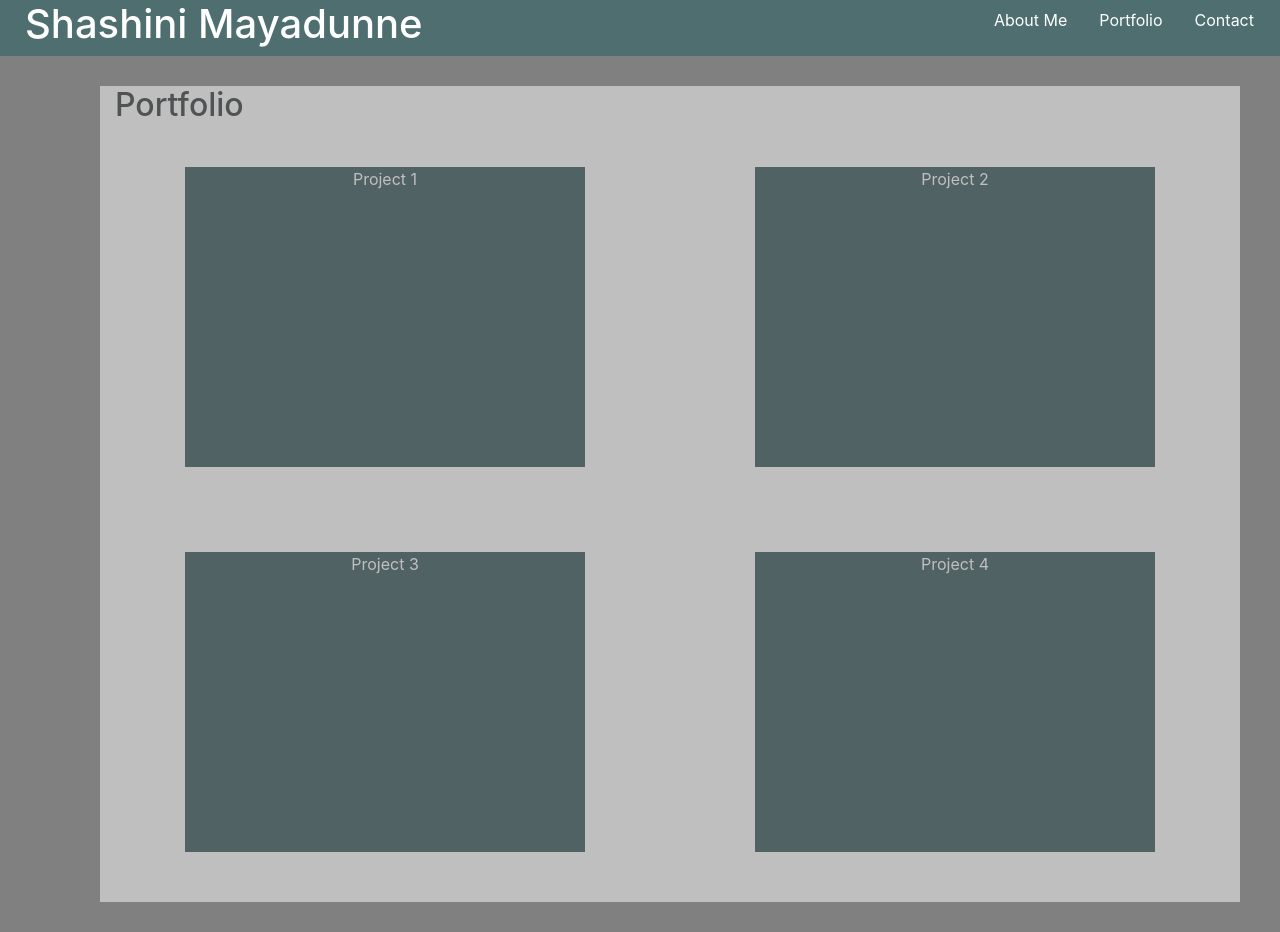
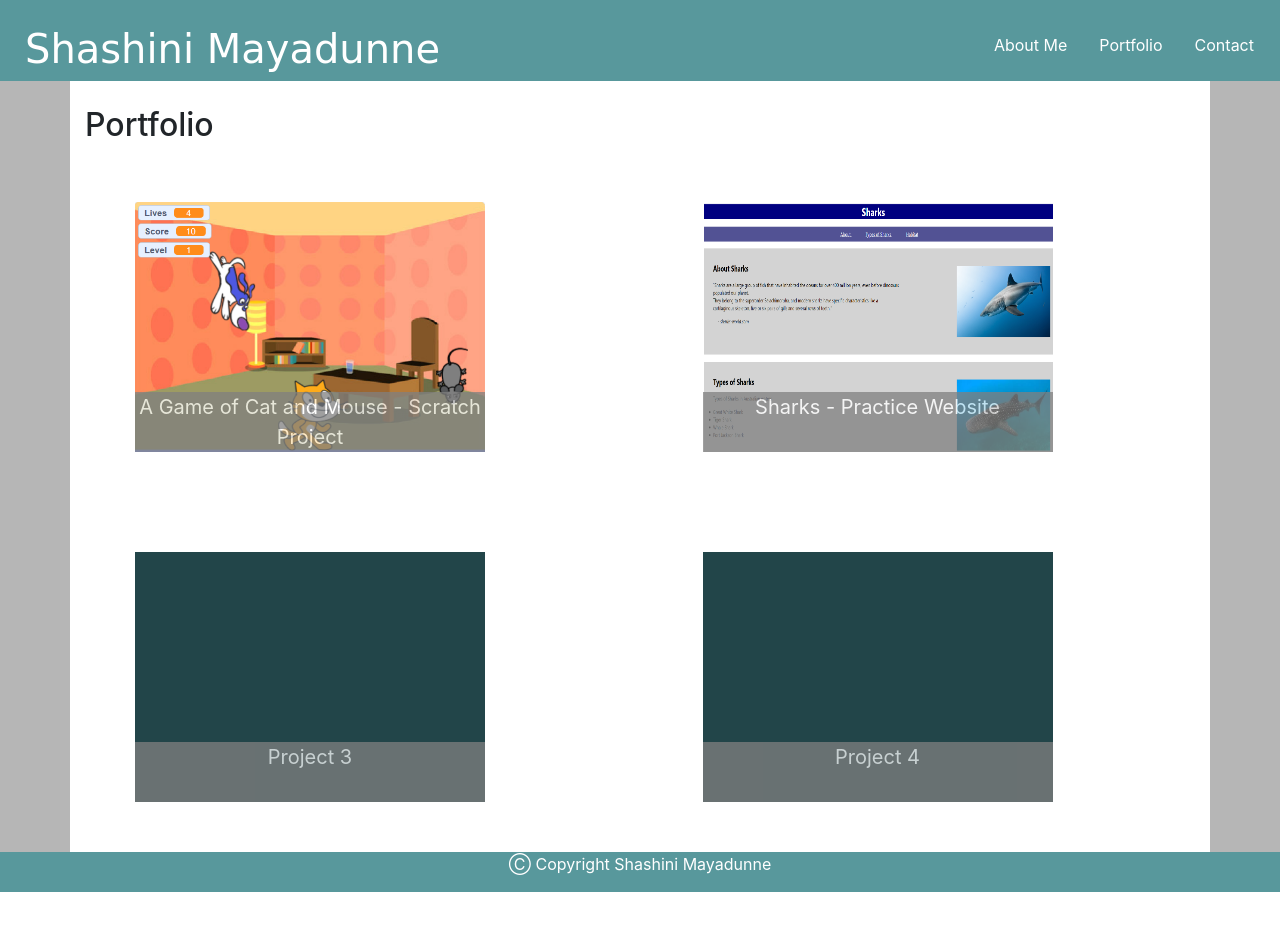
Before and after one commit to Shash833/Shashini-s-Portfolio, a plain HTML site: page assets/portfolio.html in a window 1280 px wide. After the commit the page ends 892 px from the top, so only its background shows below. Drawn offline with nearby package versions, Linux system fonts and the light colour scheme; a web font is replaced by a local one.

Commit message:
content additions

```diff
--- a/assets/css/contact.css
+++ b/assets/css/contact.css
@@ -1,11 +1,15 @@
 header {
-    background-color:  rgb(78, 110, 112);
+    background-color: rgb(88, 152, 156);
     color: white;
     padding-left: 25px;
+    padding-top: 25px;
+}
+
+h1 {
+    font-family: 'Cedarville Cursive', cursive;
 }
 
 nav {
-    padding-left: 10px;
     padding-right: 10px;
     float: right;
 }
@@ -15,7 +19,7 @@ a {
 }
 
 main {
-    background-color: grey;
+    background-color: rgb(182, 182, 182);
 }
 
 #main-body {
@@ -23,7 +27,17 @@ main {
     border-color: lightgray;
     border-width: 20px;
     margin: 30px;
+    padding-top: 25px;
 }
+
+#Contact {
+    padding-top: 20px;
+}
+
+hr {
+    border-width: 2.5px;
+}
+
 input {
     width: 100%;
     background-color: white;
@@ -35,4 +49,21 @@ textarea {
 #button {
     width: 100px;
     background-color: rgb(100, 159, 163);
+    color: white;
 }
+
+footer {
+    background-color:rgb(88, 152, 156) ;
+    width: 100%;
+    height: 40px;
+    text-align: center;
+    color: white;
+}
+
+@media screen and (max-width: 770px) {
+    #nav {}
+
+    #main-body {
+        margin: 10px;
+    }
+}
--- a/assets/css/portfolio.css
+++ b/assets/css/portfolio.css
@@ -1,11 +1,15 @@
 header {
-    background-color:  rgb(78, 110, 112);
+    background-color: rgb(88, 152, 156);
     color: white;
     padding-left: 25px;
+    padding-top: 25px;
+}
+
+h1 {
+    font-family: 'Cedarville Cursive', cursive;
 }
 
 nav {
-    padding-left: 10px;
     padding-right: 10px;
     float: right;
 }
@@ -15,13 +19,14 @@ a {
 }
 
 main {
-    background-color: grey;
+    background-color:rgb(182, 182, 182);
 }
 
 #main-body {
     background-color: white;
-    opacity: 50%;
     margin: 30px;
+    padding-top: 25px;
+    padding-right: 20px;
 }
 
 #project {
@@ -30,17 +35,47 @@ main {
     Background-color: rgb(34, 69, 73);
     border-width: 50px;
     Border-color: black;
-    margin-left: 70px;
-    margin-bottom: 50px;
-    margin-top: 35px;
+    float: left;
+    margin:50px;
     color: white;
+    position: relative;
+}
+
+img {
+    height: 300px;
+    width: 400px;
+    position: absolute;
+    top: 0px;
+    left: 0px;
+}
+
+#imgLabel {
+    position: absolute;
+    bottom: 0px;
+    background-color: grey;
+    color: white;
+    font-size: 20px;
+    opacity: 75%;
+    height: 60px;
+    width: 100%;
     text-align: center;
 }
 
-@media screen and (max-width: 770px) {
-    #project{
-        height: 200px;
-        width: 250px;
-        margin: 25px;
+footer {
+    background-color:rgb(88, 152, 156) ;
+    width: 100%;
+    height: 40px;
+    text-align: center;
+    color: white;
+}
+
+@media screen and (max-width: 1500px) {
+    #project, img, #image {
+        height: 250px;
+        width: 350px;
+    }
+    #main-body {
+        margin: 0px;
+
     }
 }
--- a/assets/css/style.css
+++ b/assets/css/style.css
@@ -1,11 +1,15 @@
 header {
-    background-color: rgb(78, 110, 112);
+    background-color: rgb(88, 152, 156);
     color: white;
     padding-left: 25px;
+    padding-top: 25px;
+}
+
+h1 {
+    font-family: 'Cedarville Cursive', cursive;
 }
 
 nav {
-    padding-left: 10px;
     padding-right: 10px;
     float: right;
 }
@@ -15,13 +19,14 @@ a {
 }
 
 main {
-    background-color: grey;
+    background-color: rgb(182, 182, 182);
 }
 
 #main-body {
     background-color: white;
     opacity: 50%;
     margin: 30px;
+    padding-top: 25px;
 }
 
 img {
@@ -35,7 +40,16 @@ img {
 
 }
 
-#footer {
-    background-color:rgb(78, 110, 112) ;
+footer {
+    background-color:rgb(88, 152, 156) ;
     width: 100%;
+    height: 40px;
+    text-align: center;
+    color: white;
 }
+
+@media screen and (max-width: 770px) {
+    #main-body {
+        margin: 0px;
+    }
+}
--- a/assets/portfolio.html
+++ b/assets/portfolio.html
@@ -3,9 +3,11 @@
 
 <head>
     <title> Shashini's Portfolio</title>
+    <meta name="viewport" content="width=device-width, initial-scale=1">
     <link rel="stylesheet" href="https://stackpath.bootstrapcdn.com/bootstrap/4.4.1/css/bootstrap.min.css"
         integrity="sha384-Vkoo8x4CGsO3+Hhxv8T/Q5PaXtkKtu6ug5TOeNV6gBiFeWPGFN9MuhOf23Q9Ifjh" crossorigin="anonymous">
     <link rel="stylesheet" href="./css/portfolio.css" />
+    <link href="https://fonts.googleapis.com/css?family=Cedarville+Cursive&display=swap" rel="stylesheet">
 </head>
 
 <body>
@@ -35,18 +37,32 @@
                     </div>
                     <div class="row">
                         <div class="col-sm-6">
-                            <div href="#" id="project"> Project 1</div>
+                            <div id=project>
+                                <img src="images/agameofcatandmouse.PNG" id="projectImg" />
+                                <div id="imgLabel"> <a href="https://scratch.mit.edu/projects/357044610">A Game of Cat
+                                        and Mouse - Scratch Project</a></div>
+                            </div>
                         </div>
                         <div class="col-sm-6">
-                            <div href="#" id="project"> Project 2</div>
+                            <div id="project">
+                                <img src="images/sharks.PNG" id="projectImg" />
+                                <div id="imgLabel"><a href="https://shash833.github.io/Sharks/">Sharks - Practice
+                                        Website</a></div>
+                            </div>
                         </div>
                     </div>
                     <div class="row">
                         <div class="col-sm-6">
-                            <div href="#" id="project"> Project 3</div>
+                            <div id="project">
+                                <!--Placeholder for third project-->
+                                <div id="imgLabel"> <a href="#">Project 3 </a></div>
+                            </div>
                         </div>
                         <div class="col-sm-6">
-                            <div href="#" id="project"> Project 4</div>
+                            <div id="project">
+                                <!--Placeholder for fourth project-->
+                                <div id="imgLabel"> <a href="#">Project 4 </a></div>
+                            </div>
                         </div>
                     </div>
                 </div>
@@ -54,5 +70,8 @@
         </div>
     </main>
 </body>
+<footer>
+    <p> Ⓒ Copyright Shashini Mayadunne</p>
+</footer>
 
 </html>
--- a/assets/style - delete....css
+++ /dev/null
@@ -1,19 +0,0 @@
-header {
-    background-color: rgb(156, 33, 54);
-    color: white;
-    margin-bottom: 30px;
-    padding-left: 15px;
-}
-a {
-    color: white;
-}
-
-h2 {
-    margin-left: 50px;
-}
-
-img {
-    width: 200px;
-    height: 200px;
-    margin: 50px;
-}
```
Also changed, not shown: assets/contact.html (+7 -1 lines), index.html (+7 -2 lines), assets/images/agameofcatandmouse.PNG (added), assets/images/sharks.PNG (added), assets/port folio.html (deleted), 1 other file.
